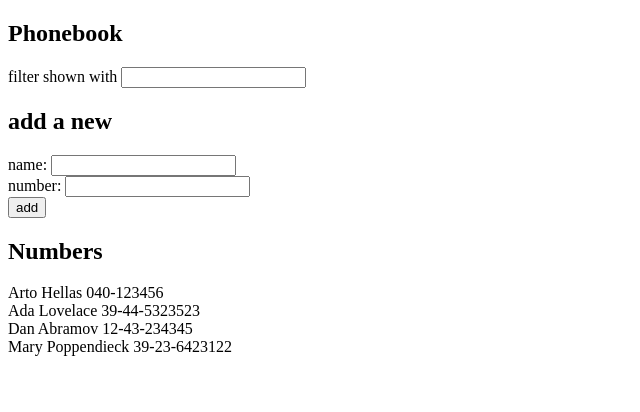
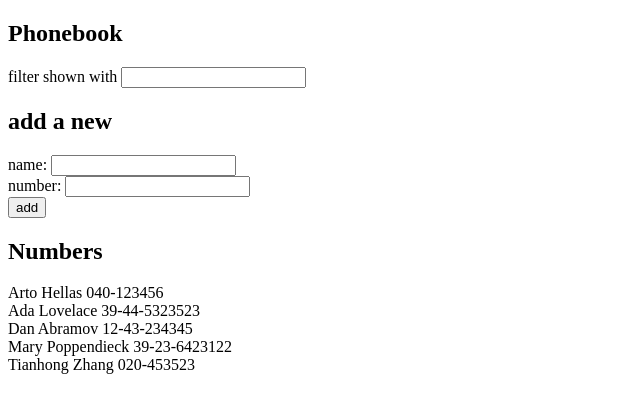
Before and after one commit to whenIBounce/fso2022, a React (Create React App) app in the folder part2/phonebook/: page / in a window 1280 px wide. Shown: the top 412 px of the page, without its empty margins (0-640 px from the left). Built offline with nearby package versions, Linux system fonts and the light colour scheme; data requests are answered from the project's data file.

Commit message:
exercise 2.15

```diff
--- a/part2/phonebook/db.json
+++ b/part2/phonebook/db.json
@@ -1,5 +1,5 @@
 {
-	"persons":[
+  "persons": [
     {
       "name": "Arto Hellas",
       "number": "040-123456",
@@ -19,6 +19,11 @@
       "name": "Mary Poppendieck",
       "number": "39-23-6423122",
       "id": 4
+    },
+    {
+      "name": "Tianhong Zhang",
+      "number": "020-453523",
+      "id": 5
     }
   ]
 }
--- a/part2/phonebook/src/App.js
+++ b/part2/phonebook/src/App.js
@@ -37,10 +37,14 @@ const App = () => {
       alert(`${newName} is already added to phonebook `)
     } else {
       const personObject = { name: newName, number: newNumber }
-      const newPersons = persons.concat(personObject)
-      setPersons(newPersons)
-      setNewName('')
-      setNewNumber('')
+      const url = 'http://localhost:3001/persons'
+      axios.post(url, personObject).then((response) => {
+        console.log('add person: ', response.data)
+        const newPersons = persons.concat(response.data)
+        setPersons(newPersons)
+        setNewName('')
+        setNewNumber('')
+      })
     }
   }
 
```
Lines whose indentation alone changed are shown as unchanged.
